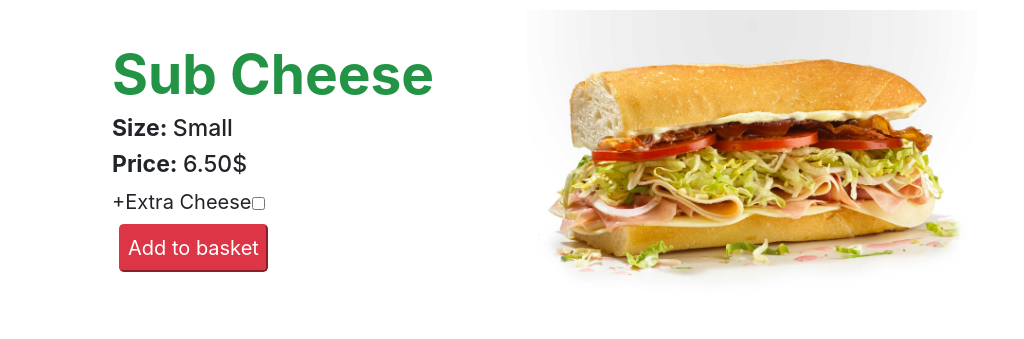
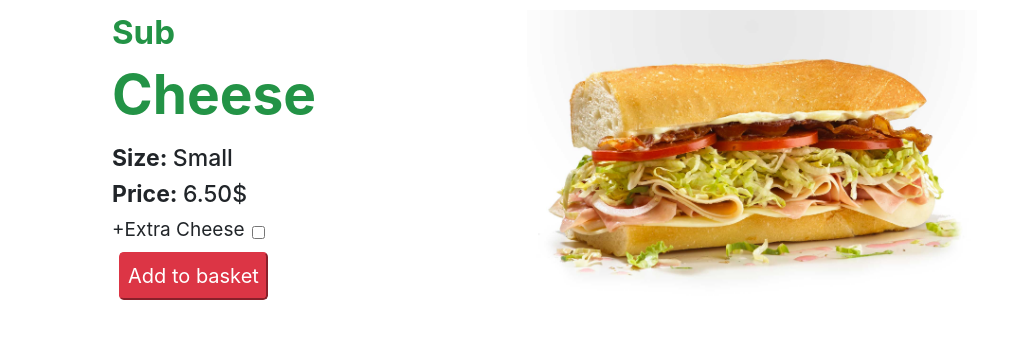
Before and after one commit to yulyapushyk/project3, a Django app: page /sub/22 in a window 1024 px wide. Shown: the part 124-463 px from the top of the page. Run offline with Django 3.2, Linux system fonts and the light colour scheme; a user stored in the database is signed in; data comes from the database, SQL or seed files in the repository; both versions use the stored data as it was after the commit; some libraries are stand-ins or nearby versions.

Commit message:
added css

```diff
--- a/orders/static/orders/css/style.css
+++ b/orders/static/orders/css/style.css
@@ -73,7 +73,7 @@ img{
     ul {
         font-size: 16px;
     }
-    h1, #big{
+     #big, h1{
      font-size: 23px;
     }
     h3{
@@ -91,8 +91,12 @@ img{
  .center_h1 {
      margin-left: 20%;
  }
- h1, #big{
+ h1{
      font-size: 33px;
+ }
+    #big{
+     font-size: 33px;
+      padding-bottom: 10px;
     }
  h3{
      font-size: 23px;
@@ -114,5 +118,6 @@ img{
     }
     #big{
         font-size: 55px;
+        padding-bottom: 10px;
     }
 }
--- a/orders/templates/orders/subs.html
+++ b/orders/templates/orders/subs.html
@@ -6,7 +6,8 @@
 {% if user.is_authenticated %}
     <div class="row">
         <div id="detail" class="col-sm-12 col-md-5 col-lg-6">
-            <h1 id="big">Sub {{ sub.name }}</h1>
+            <h1>Sub</h1>
+            <h1 id =big>{{ sub.name }}</h1>
             <h3><strong>Size: </strong> {{ sub.size }}</h3>
             <h3><strong>Price: </strong> {{ sub.price }}$</h3>
         <div id="detail_sub" >
@@ -15,11 +16,11 @@
                 {% if sub.id == 41  or sub.id == 42 %}
                     {% for extra_sub in extra_sub %}
                         <input style="margin-left: 150px;" class="form-check-input" type="checkbox" value="{{ extra_sub }}" name="extra{{ forloop.counter0|add:'1' }}" id="extra{{ forloop.counter0|add:'1' }}">
-                        <label style=" font-size: 20px;" class="form-check-label" for="extra{{ forloop.counter0|add:'1' }}">{{ extra_sub.name }}</label><br>
+                        <label style=" font-size: 19px;" class="form-check-label" for="extra{{ forloop.counter0|add:'1' }}">{{ extra_sub.name }}</label><br>
                     {% endfor %}
                 {% else %}
                     <input style="margin-left: 140px; font-size: 20px; margin-top: 10px;"  class="form-check-input" type="checkbox" name="extra0" value="{{ extra_sub.last }}" id="extra0">
-                    <label style="font-size: 20px;" class="form-check-label" for="extra0">{{ extra_sub.last.name }}</label>
+                    <label style="font-size: 19px;" class="form-check-label" for="extra0">{{ extra_sub.last.name }}</label>
                 {% endif %}
              <div id="button">
                  <input id="button" class="btn-lg btn-primary btn-danger" type="submit" value="Add to basket" /></div>
```
Also changed, not shown: db.sqlite3.
